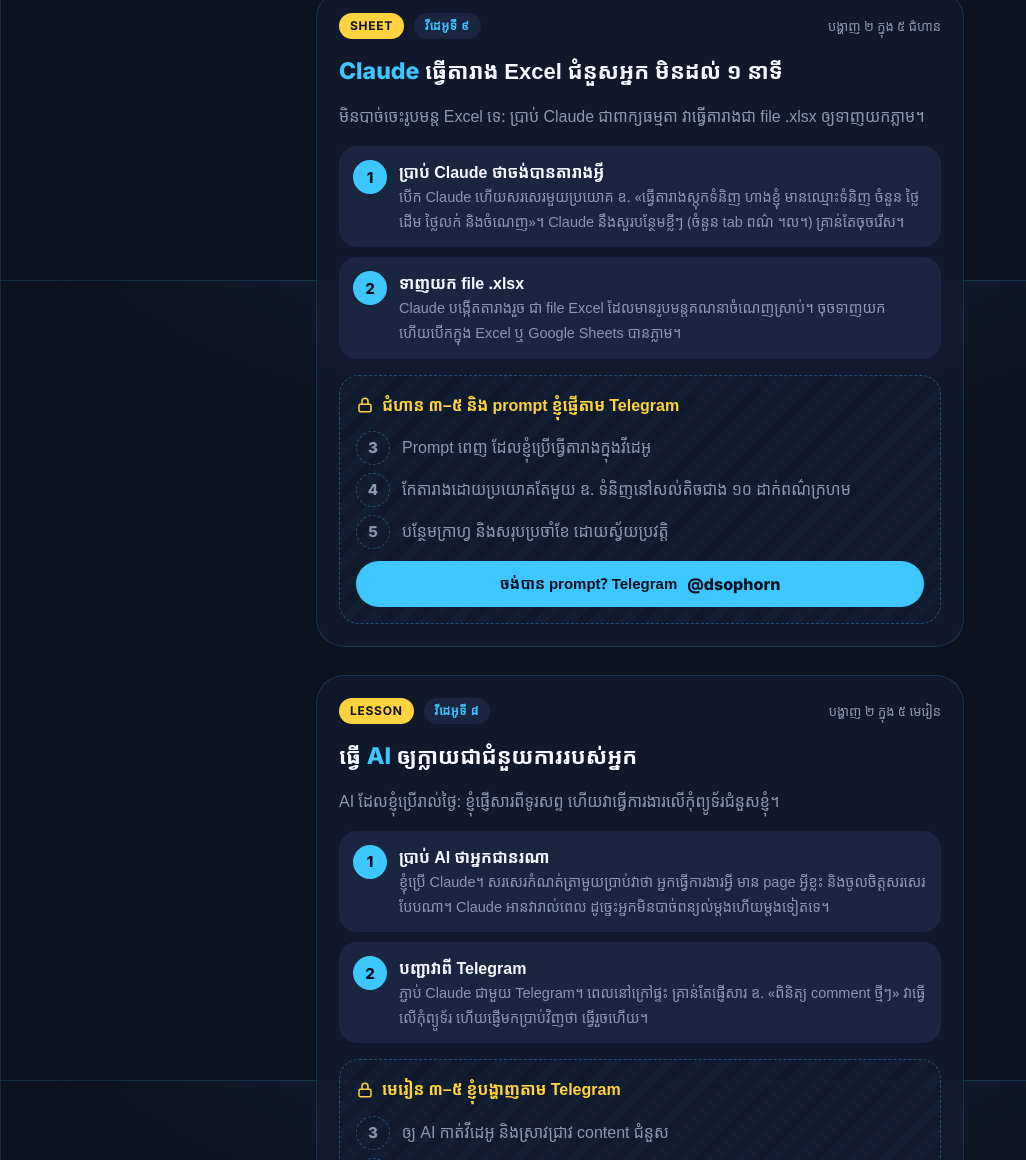
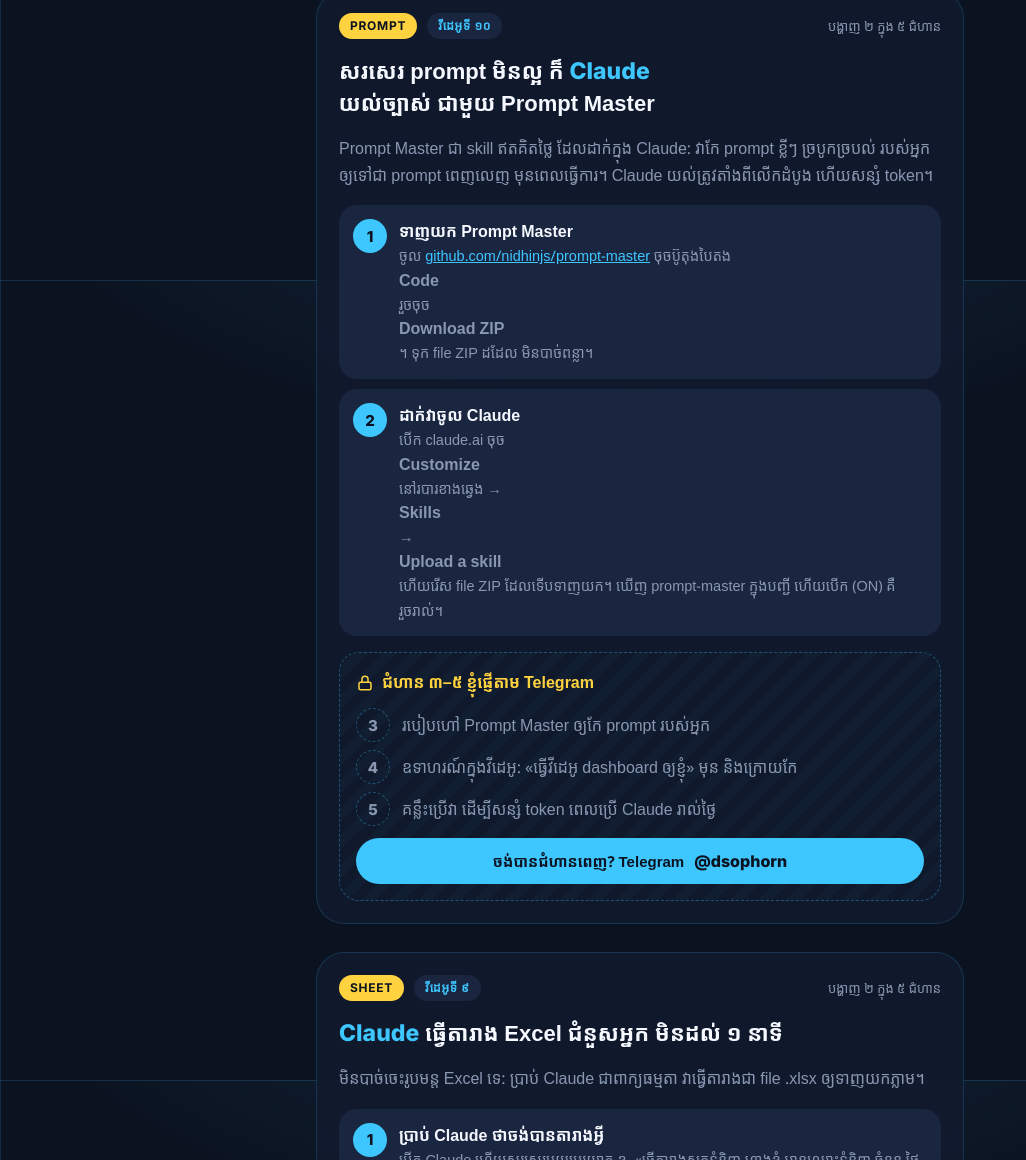
Before and after one commit to D-SOPHORN/sophorn-ai, a plain HTML site: page index.html in a window 1280 px wide. Shown: the part 520-1680 px from the top of the page, without its empty margins (0-1026 px from the left). Drawn offline with Linux system fonts and the light colour scheme; a web font is replaced by a local one.

Commit message:
Add PROMPT guide (video 10: Prompt Master skill in Claude)
Co-Authored-By: Claude Opus 5.5 <noreply@anthropic.com>

```diff
--- a/index.html
+++ b/index.html
@@ -157,6 +157,7 @@
   <nav aria-label="ពាក្យដែលអ្នក comment">
     <p class="kw-label">អ្នក comment ពាក្យណា? ចុចដើម្បីលោតទៅផ្នែកនោះ</p>
     <div class="kws">
+      <a class="kw" href="#prompt"><b>PROMPT</b><small>វីដេអូទី ១០</small></a>
       <a class="kw" href="#sheet"><b>SHEET</b><small>វីដេអូទី ៩</small></a>
       <a class="kw" href="#lesson"><b>Lesson</b><small>វីដេអូទី ៨</small></a>
       <a class="kw" href="#claude"><b>Claude</b><small>វីដេអូទី ៧</small></a>
@@ -168,6 +169,26 @@
       <a class="kw" href="#ai"><b>AI</b><small>វីដេអូទី ១</small></a>
     </div>
   </nav>
+
+  <!-- VIDEO 10 — 2 of 5 -->
+  <section class="vid" id="prompt">
+    <div class="vid-head"><span class="pill sun">PROMPT</span><span class="pill">វីដេអូទី ១០</span><span class="count">បង្ហាញ ២ ក្នុង ៥ ជំហាន</span></div>
+    <h2>សរសេរ prompt មិនល្អ ក៏ <em>Claude</em> យល់ច្បាស់ ជាមួយ Prompt Master</h2>
+    <p>Prompt Master ជា skill ឥតគិតថ្លៃ ដែលដាក់ក្នុង Claude: វាកែ prompt ខ្លីៗ ច្របូកច្របល់ របស់អ្នក ឲ្យទៅជា prompt ពេញលេញ មុនពេលធ្វើការ។ Claude យល់ត្រូវតាំងពីលើកដំបូង ហើយសន្សំ token។</p>
+    <ol class="steps">
+      <li class="step"><span class="n">1</span><div><b>ទាញយក Prompt Master</b><span>ចូល <a href="https://github.com/nidhinjs/prompt-master" target="_blank" rel="noopener">github.com/nidhinjs/prompt-master</a> ចុចប៊ូតុងបៃតង <b>Code</b> រួចចុច <b>Download ZIP</b>។ ទុក file ZIP ដដែល មិនបាច់ពន្លា។</span></div></li>
+      <li class="step"><span class="n">2</span><div><b>ដាក់វាចូល Claude</b><span>បើក claude.ai ចុច <b>Customize</b> នៅរបារខាងឆ្វេង → <b>Skills</b> → <b>Upload a skill</b> ហើយរើស file ZIP ដែលទើបទាញយក។ ឃើញ prompt-master ក្នុងបញ្ជី ហើយបើក (ON) គឺរួចរាល់។</span></div></li>
+    </ol>
+    <div class="lock">
+      <div class="lock-title"><svg viewBox="0 0 24 24" fill="none" stroke="currentColor" stroke-width="2" aria-hidden="true"><rect x="4" y="11" width="16" height="10" rx="2"/><path d="M8 11V7a4 4 0 0 1 8 0v4"/></svg>ជំហាន ៣–៥ ខ្ញុំផ្ញើតាម Telegram</div>
+      <ul>
+        <li><span class="n">3</span>របៀបហៅ Prompt Master ឲ្យកែ prompt របស់អ្នក</li>
+        <li><span class="n">4</span>ឧទាហរណ៍ក្នុងវីដេអូ: «ធ្វើវីដេអូ dashboard ឲ្យខ្ញុំ» មុន និងក្រោយកែ</li>
+        <li><span class="n">5</span>គន្លឹះប្រើវា ដើម្បីសន្សំ token ពេលប្រើ Claude រាល់ថ្ងៃ</li>
+      </ul>
+      <a class="tg" href="https://t.me/dsophorn" target="_blank" rel="noopener">ចង់បានជំហានពេញ? Telegram <b>@dsophorn</b></a>
+    </div>
+  </section>
 
   <!-- VIDEO 9 — 2 of 5 -->
   <section class="vid" id="sheet">
```
